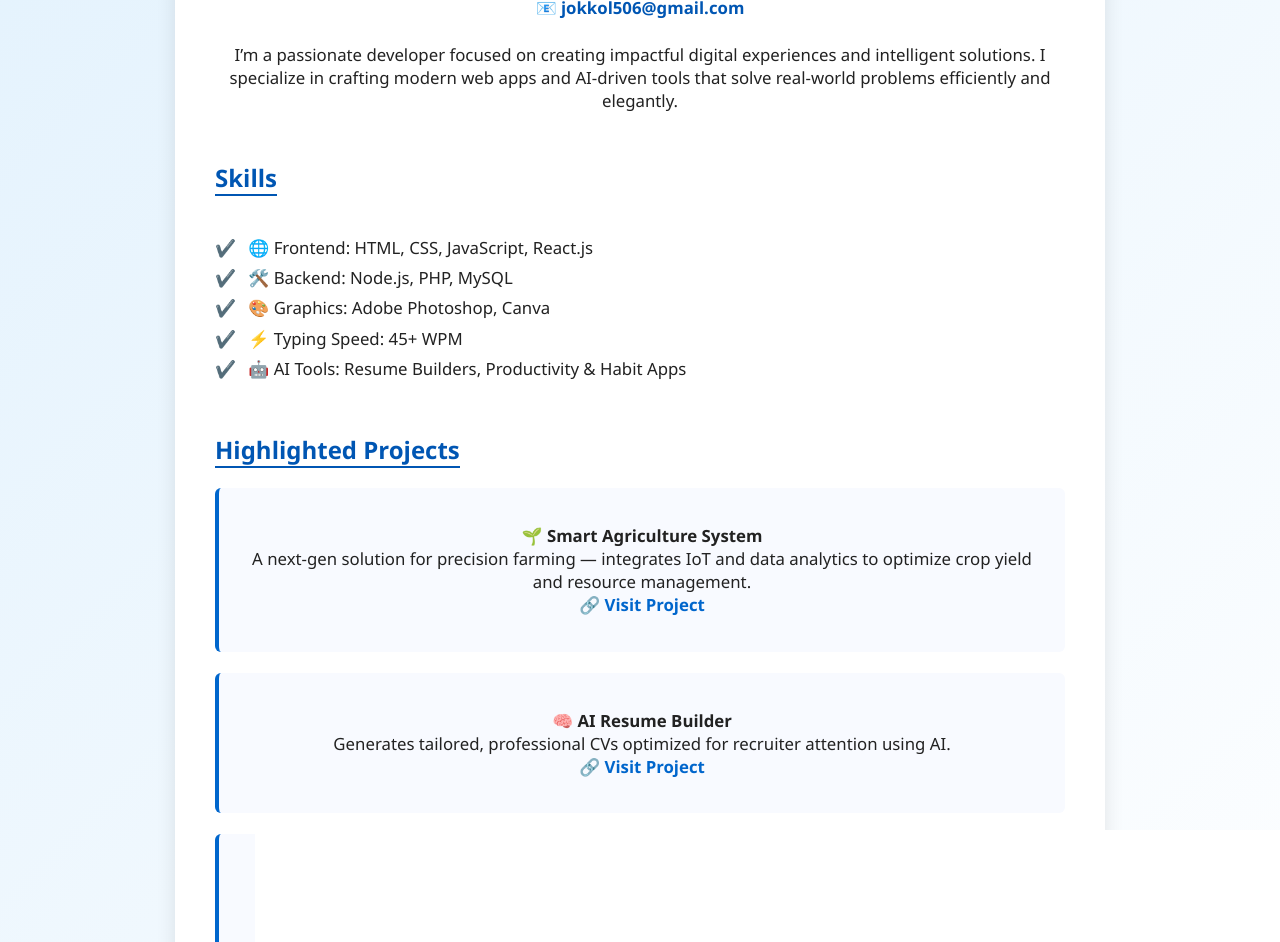
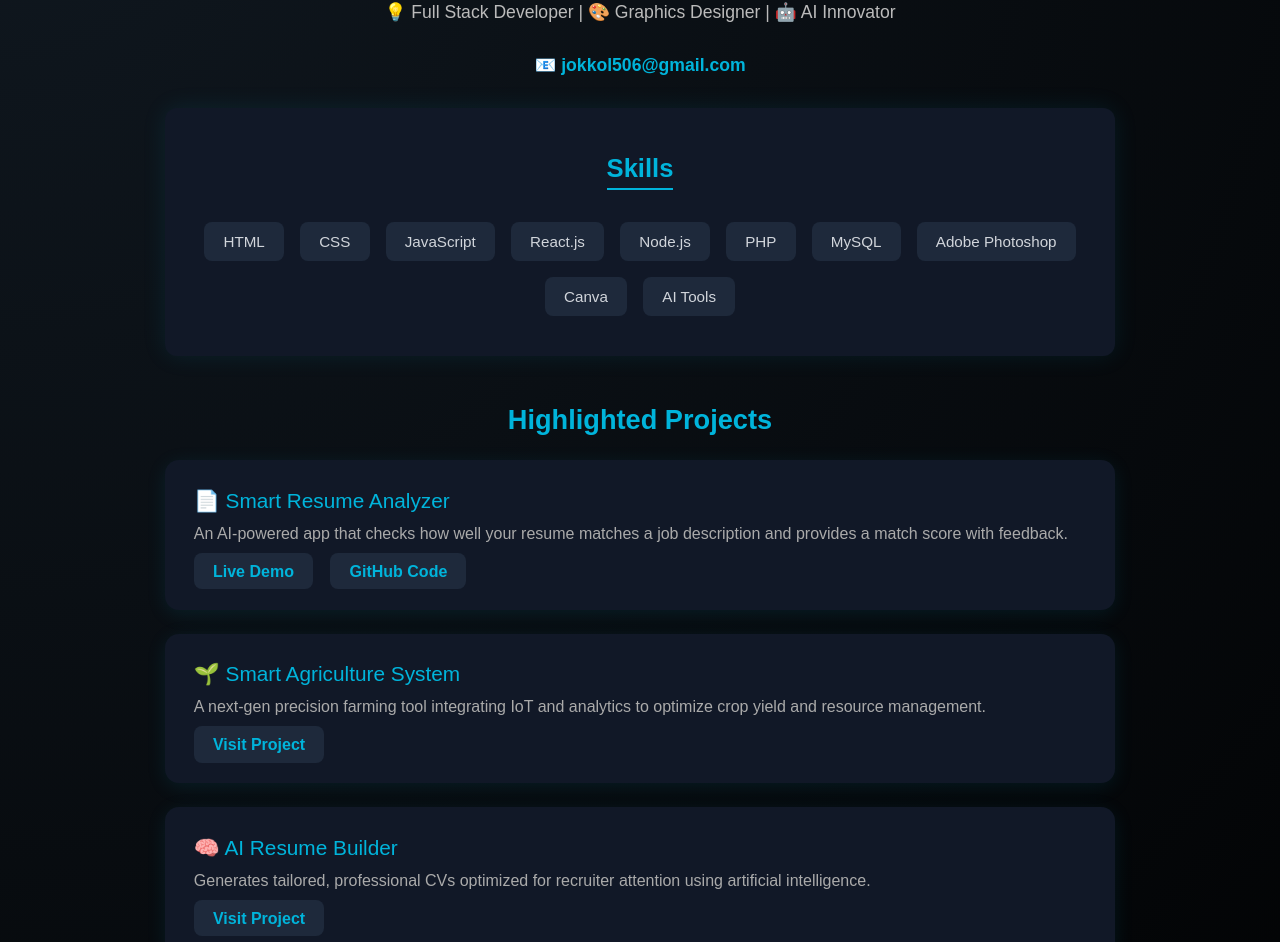
Before and after one commit to jokkolr/Portfolio-, a plain HTML site: page index.html in a window 1280 px wide. Shown: the part 187-1129 px from the top of the page. Drawn offline with Linux system fonts and the light colour scheme.

Commit message:
Update index.html

```diff
--- a/index.html
+++ b/index.html
@@ -3,152 +3,228 @@
 <head>
   <meta charset="UTF-8" />
   <meta name="viewport" content="width=device-width, initial-scale=1.0" />
-  <title>Jacob Okoth | Full Stack Developer & AI Innovator</title>
+  <title>Jacob Okoth | Developer & AI Innovator</title>
+
   <style>
+    /* ===== Global Styles ===== */
     body {
-      font-family: 'Segoe UI', sans-serif;
-      background: linear-gradient(135deg, #e3f2fd, #ffffff);
-      color: #222;
+      font-family: 'Poppins', sans-serif;
+      background: radial-gradient(circle at top left, #101820, #000000);
+      color: #f5f5f5;
       margin: 0;
-      padding: 2rem;
+      padding: 0;
     }
 
     .container {
-      max-width: 850px;
-      margin: auto;
-      background: #fff;
-      padding: 2.5rem;
-      border-radius: 12px;
-      box-shadow: 0 4px 20px rgba(0,0,0,0.1);
-      transition: all 0.3s ease;
-    }
-
-    .container:hover {
-      box-shadow: 0 6px 25px rgba(0,0,0,0.15);
+      max-width: 950px;
+      margin: 4rem auto;
+      padding: 2rem;
+      text-align: center;
     }
 
     h1 {
-      text-align: center;
-      color: #0056b3;
-      font-size: 2.2rem;
-      margin-bottom: 0.3rem;
-    }
-
-    h2 {
-      color: #0056b3;
-      border-bottom: 2px solid #0056b3;
-      display: inline-block;
-      margin-top: 2rem;
+      font-size: 2.6rem;
+      background: linear-gradient(90deg, #00b4db, #0083b0);
+      -webkit-background-clip: text;
+      -webkit-text-fill-color: transparent;
+      margin-bottom: 0.5rem;
     }
 
     p {
-      text-align: center;
-      font-size: 1.05rem;
-    }
-
-    .contact {
-      text-align: center;
-      margin-bottom: 1.5rem;
-      color: #444;
+      color: #bbb;
+      font-size: 1.1rem;
+      margin-bottom: 2rem;
     }
 
     .contact a {
-      color: #0056b3;
+      color: #00b4db;
+      text-decoration: none;
       font-weight: 600;
+    }
+
+    .skills {
+      background: #111827;
+      border-radius: 12px;
+      padding: 1.5rem;
+      margin: 2rem 0;
+      box-shadow: 0 0 25px rgba(0, 180, 219, 0.1);
+    }
+
+    .skills h2 {
+      color: #00b4db;
+      font-size: 1.6rem;
+      border-bottom: 2px solid #00b4db;
+      display: inline-block;
+      padding-bottom: 5px;
+      margin-bottom: 1rem;
     }
 
     ul {
       list-style: none;
       padding: 0;
-      line-height: 1.8;
-      font-size: 1.05rem;
+      display: flex;
+      flex-wrap: wrap;
+      justify-content: center;
+      gap: 1rem;
     }
 
-    li::before {
-      content: "✔️ ";
-      margin-right: 8px;
+    li {
+      background: #1e293b;
+      padding: 0.7rem 1.2rem;
+      border-radius: 8px;
+      color: #d1d5db;
+      font-size: 0.95rem;
+      transition: transform 0.3s ease, background 0.3s ease;
     }
 
-    a {
-      color: #0066cc;
-      text-decoration: none;
+    li:hover {
+      background: #00b4db;
+      color: #fff;
+      transform: translateY(-3px);
     }
 
-    a:hover {
-      text-decoration: underline;
+    .projects {
+      margin-top: 3rem;
     }
 
-    .project {
-      background: #f8faff;
-      border-left: 4px solid #0066cc;
-      padding: 1.2rem 1.5rem;
-      margin-bottom: 1.3rem;
-      border-radius: 6px;
-      transition: transform 0.2s ease;
+    .projects h2 {
+      color: #00b4db;
+      font-size: 1.7rem;
+      margin-bottom: 1.5rem;
     }
 
-    .project:hover {
-      transform: translateY(-5px);
+    .project-card {
+      background: #111827;
+      border-radius: 14px;
+      padding: 1.8rem;
+      text-align: left;
+      box-shadow: 0 4px 20px rgba(0, 180, 219, 0.1);
+      margin-bottom: 1.5rem;
+      transition: transform 0.3s ease, box-shadow 0.3s ease;
     }
 
-    .project a {
-      font-weight: bold;
+    .project-card:hover {
+      transform: translateY(-5px);
+      box-shadow: 0 6px 30px rgba(0, 180, 219, 0.2);
+    }
+
+    .project-title {
+      color: #00b4db;
+      font-size: 1.3rem;
+      margin-bottom: 0.5rem;
+    }
+
+    .project-desc {
+      color: #aaa;
+      font-size: 1rem;
+      margin-bottom: 1rem;
+      line-height: 1.6;
+    }
+
+    .project-links a {
+      color: #00b4db;
+      background: #1e293b;
+      padding: 0.6rem 1.2rem;
+      border-radius: 8px;
+      text-decoration: none;
+      font-weight: 600;
+      margin-right: 0.8rem;
+      transition: background 0.3s ease, color 0.3s ease;
+    }
+
+    .project-links a:hover {
+      background: #00b4db;
+      color: #fff;
     }
 
     footer {
       text-align: center;
-      margin-top: 2rem;
-      color: #555;
+      color: #777;
       font-size: 0.9rem;
+      margin-top: 3rem;
+      padding-bottom: 1rem;
     }
   </style>
 </head>
+
 <body>
   <div class="container">
     <h1>Jacob Okoth</h1>
+    <p>💡 Full Stack Developer | 🎨 Graphics Designer | 🤖 AI Innovator</p>
+
     <p class="contact">
-      🚀 Full Stack Developer | 🎨 Graphics Designer | 🤖 AI Innovator<br />
       📧 <a href="mailto:jokkol506@gmail.com">jokkol506@gmail.com</a>
     </p>
 
-    <p>
-      I’m a passionate developer focused on creating impactful digital experiences and intelligent solutions.
-      I specialize in crafting modern web apps and AI-driven tools that solve real-world problems efficiently and elegantly.
-    </p>
-
+    <div class="skills">
       <h2>Skills</h2>
       <ul>
-      <li>🌐 Frontend: HTML, CSS, JavaScript, React.js</li>
-      <li>🛠️ Backend: Node.js, PHP, MySQL</li>
-      <li>🎨 Graphics: Adobe Photoshop, Canva</li>
-      <li>⚡ Typing Speed: 45+ WPM</li>
-      <li>🤖 AI Tools: Resume Builders, Productivity & Habit Apps</li>
+        <li>HTML</li>
+        <li>CSS</li>
+        <li>JavaScript</li>
+        <li>React.js</li>
+        <li>Node.js</li>
+        <li>PHP</li>
+        <li>MySQL</li>
+        <li>Adobe Photoshop</li>
+        <li>Canva</li>
+        <li>AI Tools</li>
       </ul>
+    </div>
 
+    <div class="projects">
       <h2>Highlighted Projects</h2>
 
-    <div class="project">
-      <p>🌱 <strong>Smart Agriculture System</strong><br />
-      A next-gen solution for precision farming — integrates IoT and data analytics to optimize crop yield and resource management.<br />
-      🔗 <a href="https://jokkolr.github.io/Agricultue/" target="_blank" rel="noopener noreferrer">Visit Project</a></p>
+      <div class="project-card">
+        <div class="project-title">📄 Smart Resume Analyzer</div>
+        <div class="project-desc">
+          An AI-powered app that checks how well your resume matches a job description and provides a match score with feedback.
+        </div>
+        <div class="project-links">
+          <a href="https://huggingface.co/spaces/jokkol506/smart-resume-analyzer" target="_blank">Live Demo</a>
+          <a href="https://github.com/jokkolr/smart-resume-analyzer" target="_blank">GitHub Code</a>
+        </div>
       </div>
 
-    <div class="project">
-      <p>🧠 <strong>AI Resume Builder</strong><br />
-      Generates tailored, professional CVs optimized for recruiter attention using AI.<br />
-      🔗 <a href="https://jokkolr.github.io/AI-resume-builder-/" target="_blank" rel="noopener noreferrer">Visit Project</a></p>
+      <div class="project-card">
+        <div class="project-title">🌱 Smart Agriculture System</div>
+        <div class="project-desc">
+          A next-gen precision farming tool integrating IoT and analytics to optimize crop yield and resource management.
+        </div>
+        <div class="project-links">
+          <a href="https://jokkolr.github.io/Agricultue/" target="_blank">Visit Project</a>
+        </div>
       </div>
 
-    <div class="project">
-      <p>🔒 <strong>Habit Breaker App</strong><br />
-      Empowers users to track and replace unhealthy habits through smart motivation and analytics.<br />
-      🔗 <a href="https://jokkolr.github.io/Habit-breaker/" target="_blank" rel="noopener noreferrer">Visit Project</a></p>
+      <div class="project-card">
+        <div class="project-title">🧠 AI Resume Builder</div>
+        <div class="project-desc">
+          Generates tailored, professional CVs optimized for recruiter attention using artificial intelligence.
+        </div>
+        <div class="project-links">
+          <a href="https://jokkolr.github.io/AI-resume-builder-/" target="_blank">Visit Project</a>
+        </div>
       </div>
 
-    <div class="project">
-      <p>🧭 <strong>Street Smart App</strong><br />
-      Enhances urban safety and navigation awareness through real-time reporting and alerts.<br />
-      🔗 <a href="https://jokkolr.github.io/Street-smart/" target="_blank" rel="noopener noreferrer">Visit Project</a></p>
+      <div class="project-card">
+        <div class="project-title">🔒 Habit Breaker App</div>
+        <div class="project-desc">
+          Track and replace unhealthy habits through smart analytics and motivational feedback.
+        </div>
+        <div class="project-links">
+          <a href="https://jokkolr.github.io/Habit-breaker/" target="_blank">Visit Project</a>
+        </div>
+      </div>
+
+      <div class="project-card">
+        <div class="project-title">🧭 Street Smart App</div>
+        <div class="project-desc">
+          Enhances urban safety and navigation awareness with real-time reporting and community alerts.
+        </div>
+        <div class="project-links">
+          <a href="https://jokkolr.github.io/Street-smart/" target="_blank">Visit Project</a>
+        </div>
+      </div>
     </div>
 
     <footer>
```
Lines whose indentation alone changed are shown as unchanged.
